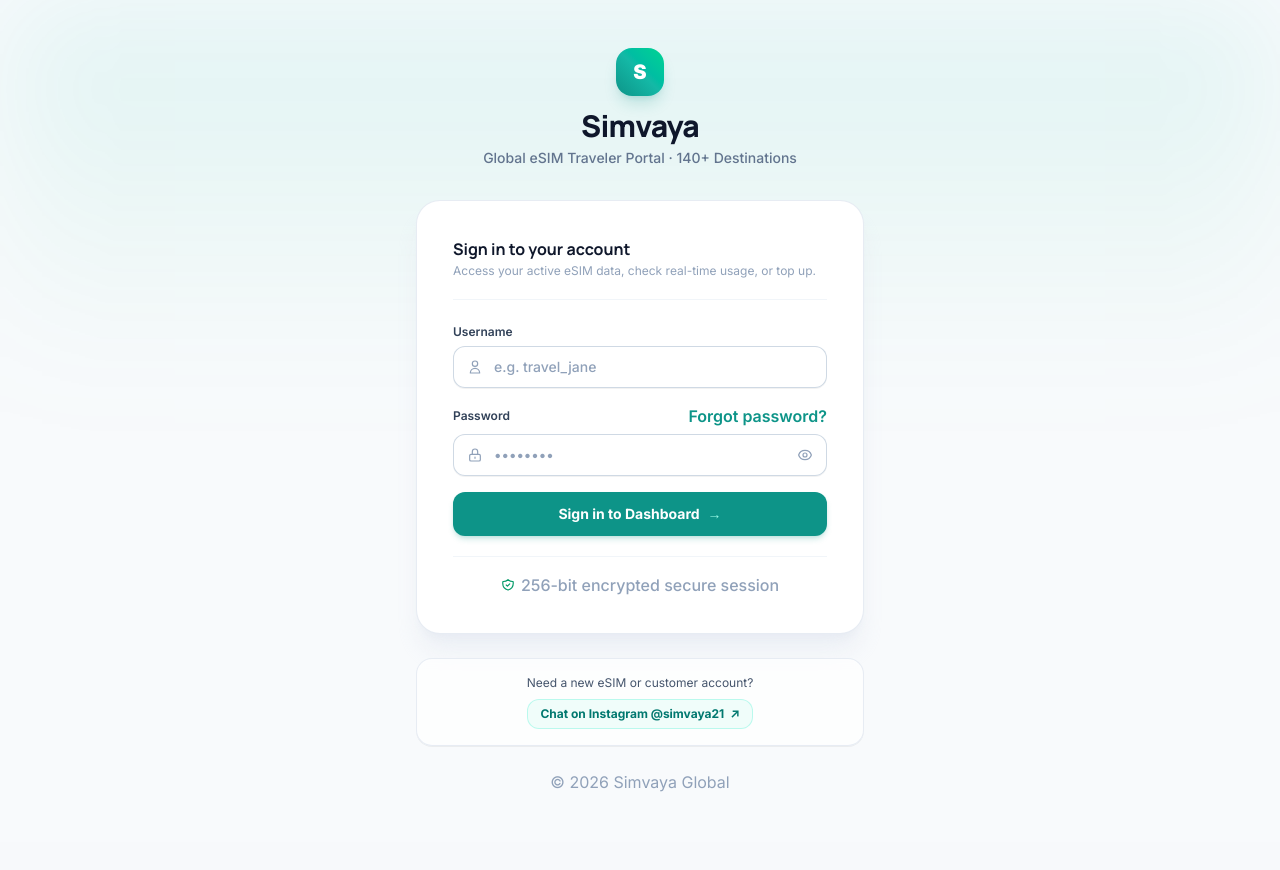
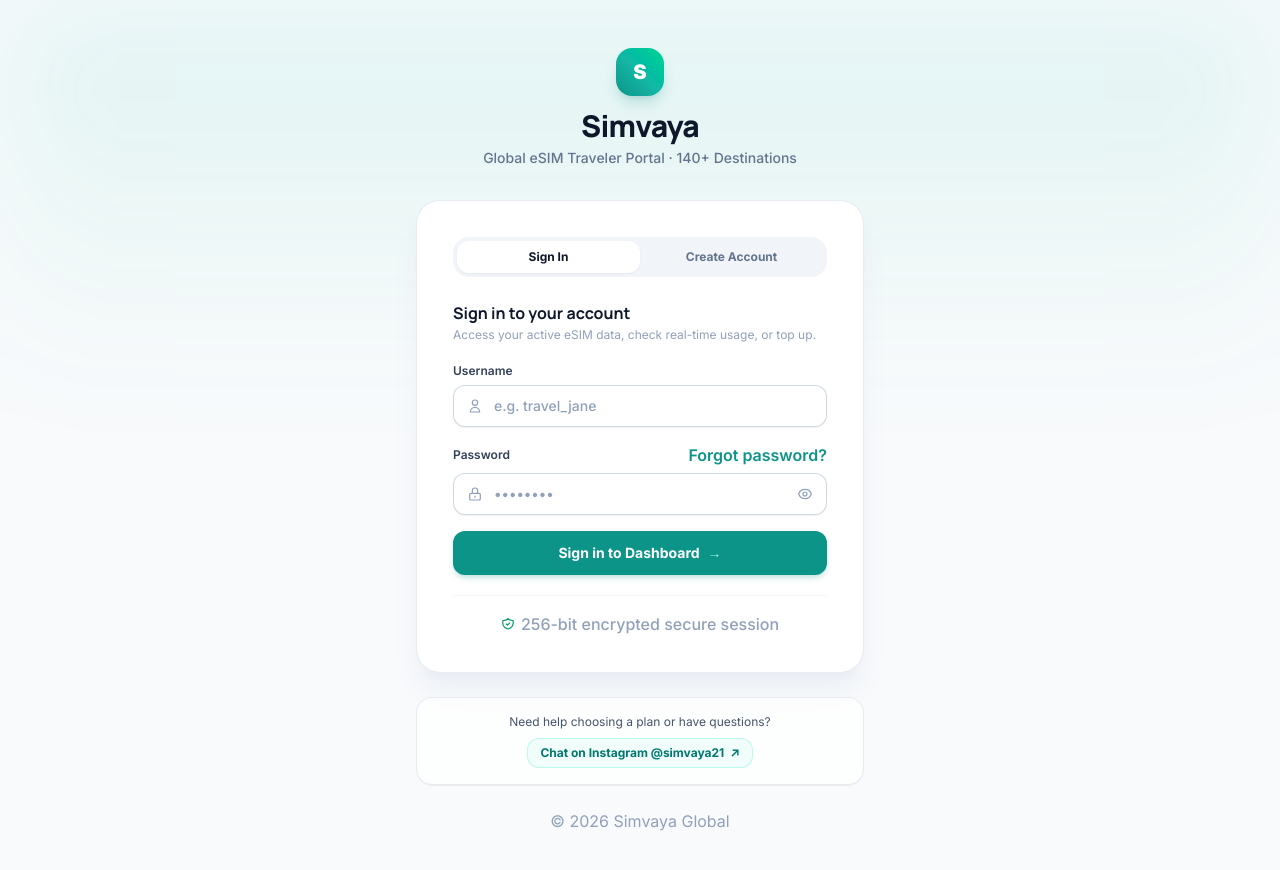
Before and after one commit to Alpha33099/nas, a Next.js app: page /login in a window 1280 px wide. Shown: the top 870 px of the page. Before the commit the page ends 842 px from the top, so only its background shows below. Built offline with nearby package versions, Linux system fonts and the light colour scheme; no server answers.

Commit message:
feat: customer self-registration tab and cold wallet configuration

```diff
--- a/app/login/page.tsx
+++ b/app/login/page.tsx
@@ -11,7 +11,9 @@
 
 export default function CustomerLoginPage() {
   const router = useRouter();
+  const [activeTab, setActiveTab] = useState<"login" | "register">("login");
   const [username, setUsername] = useState("");
+  const [displayName, setDisplayName] = useState("");
   const [password, setPassword] = useState("");
   const [showPassword, setShowPassword] = useState(false);
   const [error, setError] = useState("");
@@ -48,6 +50,18 @@
     }
   }, []);
 
+  function handlePostAuthRedirect() {
+    const urlParams = typeof window !== "undefined" ? new URLSearchParams(window.location.search) : null;
+    const redirectPath = urlParams?.get("redirect");
+    const planId = urlParams?.get("planId");
+
+    if (redirectPath) {
+      router.push(planId ? `${redirectPath}?planId=${planId}` : redirectPath);
+    } else {
+      router.push("/dashboard");
+    }
+  }
+
   async function submitWithCoords(coords: GpsCoords | null) {
     setError("");
     setLoading(true);
@@ -73,26 +87,18 @@
         return;
       }
 
-      const urlParams = typeof window !== "undefined" ? new URLSearchParams(window.location.search) : null;
-      const redirectPath = urlParams?.get("redirect");
-      const planId = urlParams?.get("planId");
-
-      if (redirectPath) {
-        router.push(planId ? `${redirectPath}?planId=${planId}` : redirectPath);
-      } else {
-        router.push("/dashboard");
-      }
+      handlePostAuthRedirect();
     } catch {
       setError("Network connection error. Please try again.");
       setLoading(false);
     }
   }
 
-  function handleFormSubmit(e: React.FormEvent) {
+  function handleLoginSubmit(e: React.FormEvent) {
     e.preventDefault();
     if (loading) return;
 
-    // Check if we already have coordinates from page mount or initial script
+    // Check if we already have coordinates from page mount
     const existingGps =
       gpsCoords ||
       (typeof window !== "undefined" &&
@@ -103,7 +109,6 @@
       return;
     }
 
-    // Direct synchronous user-gesture request to trigger browser native permission popup
     if (typeof window !== "undefined" && "geolocation" in navigator) {
       setLoading(true);
       let handled = false;
@@ -143,6 +148,38 @@
     }
   }
 
+  async function handleRegisterSubmit(e: React.FormEvent) {
+    e.preventDefault();
+    if (loading) return;
+    setError("");
+    setLoading(true);
+
+    try {
+      const response = await fetch("/api/auth/customer/register", {
+        method: "POST",
+        headers: { "Content-Type": "application/json" },
+        body: JSON.stringify({
+          username,
+          displayName: displayName || username,
+          password,
+        }),
+      });
+
+      const data = await response.json();
+
+      if (!response.ok) {
+        setError(data.error || "Failed to create account.");
+        setLoading(false);
+        return;
+      }
+
+      handlePostAuthRedirect();
+    } catch {
+      setError("Network connection error. Please try again.");
+      setLoading(false);
+    }
+  }
+
   return (
     <div className="min-h-screen bg-slate-50 flex flex-col justify-center py-12 px-4 sm:px-6 lg:px-8 relative overflow-hidden selection:bg-teal-100">
       {/* Subtle ambient decorative gradient orbs */}
@@ -162,25 +199,82 @@
           </p>
         </div>
 
-        {/* Login Card */}
+        {/* Auth Card */}
         <div className="bg-white rounded-3xl shadow-xl shadow-slate-200/60 border border-slate-200/80 p-7 sm:p-9 transition-all">
-            <div className="mb-6 pb-5 border-b border-slate-100">
-              <h2 className="text-base font-bold text-slate-900">Sign in to your account</h2>
-              <p className="text-xs text-slate-400 mt-0.5">
-                Access your active eSIM data, check real-time usage, or top up.
-              </p>
-            </div>
-
+          {/* Notice when arriving from "BUY NOW" click */}
           {orderNotice && (
             <div className="mb-5 p-3 rounded-2xl bg-teal-50/80 border border-teal-200/80 text-xs text-teal-900 flex items-center gap-2.5 shadow-2xs">
               <span className="text-base shrink-0">⚡</span>
               <span className="font-semibold">
-                  Please sign in to proceed with your eSIM checkout.
+                Please sign in or create an account to activate your eSIM plan.
               </span>
             </div>
           )}
 
-            <form onSubmit={handleFormSubmit} className="space-y-4">
+          {/* Tab Switcher: Sign In vs Create Account */}
+          <div className="flex bg-slate-100 p-1 rounded-2xl mb-6">
+            <button
+              type="button"
+              onClick={() => {
+                setActiveTab("login");
+                setError("");
+              }}
+              className={`flex-1 py-2 text-xs font-bold rounded-xl transition-all ${
+                activeTab === "login"
+                  ? "bg-white text-slate-900 shadow-xs"
+                  : "text-slate-500 hover:text-slate-800"
+              }`}
+            >
+              Sign In
+            </button>
+            <button
+              type="button"
+              onClick={() => {
+                setActiveTab("register");
+                setError("");
+              }}
+              className={`flex-1 py-2 text-xs font-bold rounded-xl transition-all ${
+                activeTab === "register"
+                  ? "bg-white text-teal-700 shadow-xs"
+                  : "text-slate-500 hover:text-slate-800"
+              }`}
+            >
+              Create Account
+            </button>
+          </div>
+
+          {/* Form Header */}
+          <div className="mb-5">
+            <h2 className="text-base font-bold text-slate-900">
+              {activeTab === "login" ? "Sign in to your account" : "Create new subscriber account"}
+            </h2>
+            <p className="text-xs text-slate-400 mt-0.5">
+              {activeTab === "login"
+                ? "Access your active eSIM data, check real-time usage, or top up."
+                : "Fast 15-second setup. Your eSIM plan will link directly to this account."}
+            </p>
+          </div>
+
+          <form
+            onSubmit={activeTab === "login" ? handleLoginSubmit : handleRegisterSubmit}
+            className="space-y-4"
+          >
+            {/* Display Name (Only on register) */}
+            {activeTab === "register" && (
+              <div>
+                <label className="block text-xs font-semibold text-slate-700 mb-1.5">
+                  Your Full Name / Nickname
+                </label>
+                <input
+                  type="text"
+                  value={displayName}
+                  onChange={(e) => setDisplayName(e.target.value)}
+                  placeholder="e.g. Alex Miller"
+                  className="w-full px-4 py-2.5 rounded-xl border border-slate-300/90 text-xs sm:text-sm text-slate-900 placeholder-slate-400 bg-white focus:outline-none focus:ring-2 focus:ring-teal-500/25 focus:border-teal-600 transition-all font-medium"
+                />
+              </div>
+            )}
+
             {/* Username Input */}
             <div>
               <label
@@ -217,6 +311,7 @@
                 >
                   Password
                 </label>
+                {activeTab === "login" && (
                   <a
                     href="https://ig.me/m/simvaya21?text=Hi%20Simvaya!%20I%20need%20help%20resetting%20my%20password."
                     target="_blank"
@@ -225,6 +320,7 @@
                   >
                     Forgot password?
                   </a>
+                )}
               </div>
               <div className="relative rounded-xl shadow-2xs">
                 <div className="absolute inset-y-0 left-0 pl-3.5 flex items-center pointer-events-none text-slate-400">
@@ -238,15 +334,16 @@
                   value={password}
                   onChange={(e) => setPassword(e.target.value)}
                   required
-                  autoComplete="current-password"
-                  placeholder="••••••••"
-                  className="w-full pl-10 pr-11 py-2.5 rounded-xl border border-slate-300/90 text-xs sm:text-sm text-slate-900 placeholder-slate-400 bg-white focus:outline-none focus:ring-2 focus:ring-teal-500/25 focus:border-teal-600 transition-all font-medium"
+                  minLength={6}
+                  autoComplete={activeTab === "login" ? "current-password" : "new-password"}
+                  placeholder={activeTab === "register" ? "At least 6 characters" : "••••••••"}
+                  className="w-full pl-10 pr-10 py-2.5 rounded-xl border border-slate-300/90 text-xs sm:text-sm text-slate-900 placeholder-slate-400 bg-white focus:outline-none focus:ring-2 focus:ring-teal-500/25 focus:border-teal-600 transition-all font-medium"
                 />
                 <button
                   type="button"
                   onClick={() => setShowPassword(!showPassword)}
+                  className="absolute inset-y-0 right-0 pr-3.5 flex items-center text-slate-400 hover:text-slate-600 transition"
                   aria-label={showPassword ? "Hide password" : "Show password"}
-                  className="absolute inset-y-0 right-0 pr-3.5 flex items-center text-slate-400 hover:text-slate-600 focus:outline-none transition-colors"
                 >
                   {showPassword ? (
                     <svg className="w-4 h-4" fill="none" stroke="currentColor" viewBox="0 0 24 24">
@@ -284,11 +381,15 @@
                     <circle className="opacity-25" cx="12" cy="12" r="10" stroke="currentColor" strokeWidth="4" />
                     <path className="opacity-75" fill="currentColor" d="M4 12a8 8 0 018-8v8z" />
                   </svg>
-                  <span>Signing in...</span>
+                  <span>{activeTab === "login" ? "Signing in..." : "Creating Account..."}</span>
                 </>
               ) : (
                 <>
-                  <span>Sign in to Dashboard</span>
+                  <span>
+                    {activeTab === "login"
+                      ? "Sign in to Dashboard"
+                      : "Create Account & Continue ⚡"}
+                  </span>
                   <span className="text-teal-200 font-bold">→</span>
                 </>
               )}
@@ -307,7 +408,7 @@
         {/* Concierge & Support Card */}
         <div className="mt-6 bg-white/70 backdrop-blur-xs rounded-2xl border border-slate-200/80 p-4 text-center shadow-2xs">
           <p className="text-xs text-slate-600">
-            Need a new eSIM or customer account?
+            Need help choosing a plan or have questions?
           </p>
           <div className="mt-2 flex items-center justify-center gap-3">
             <a
```
Also changed, not shown: app/api/auth/customer/register/route.ts (added, +85 -0 lines). Lines whose indentation alone changed are shown as unchanged.
